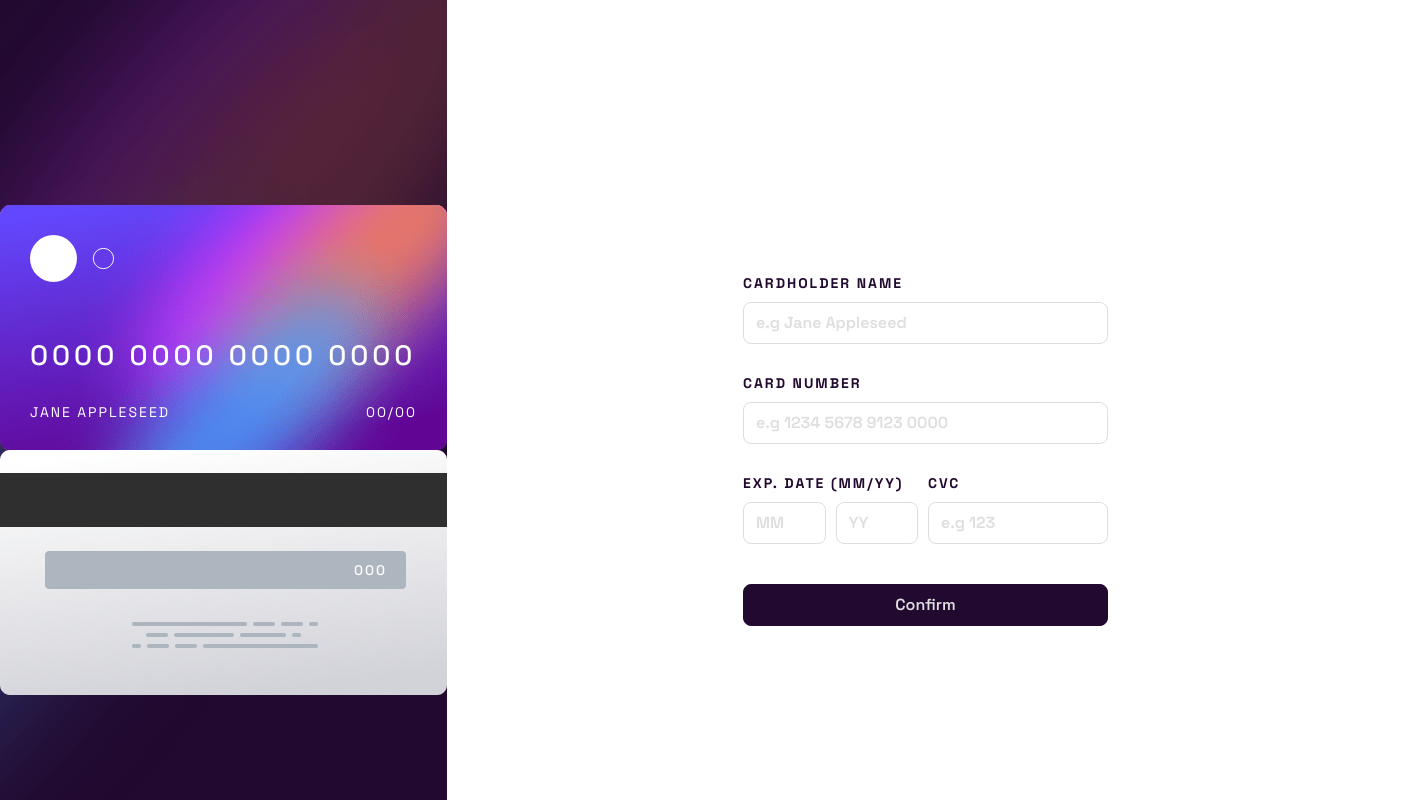
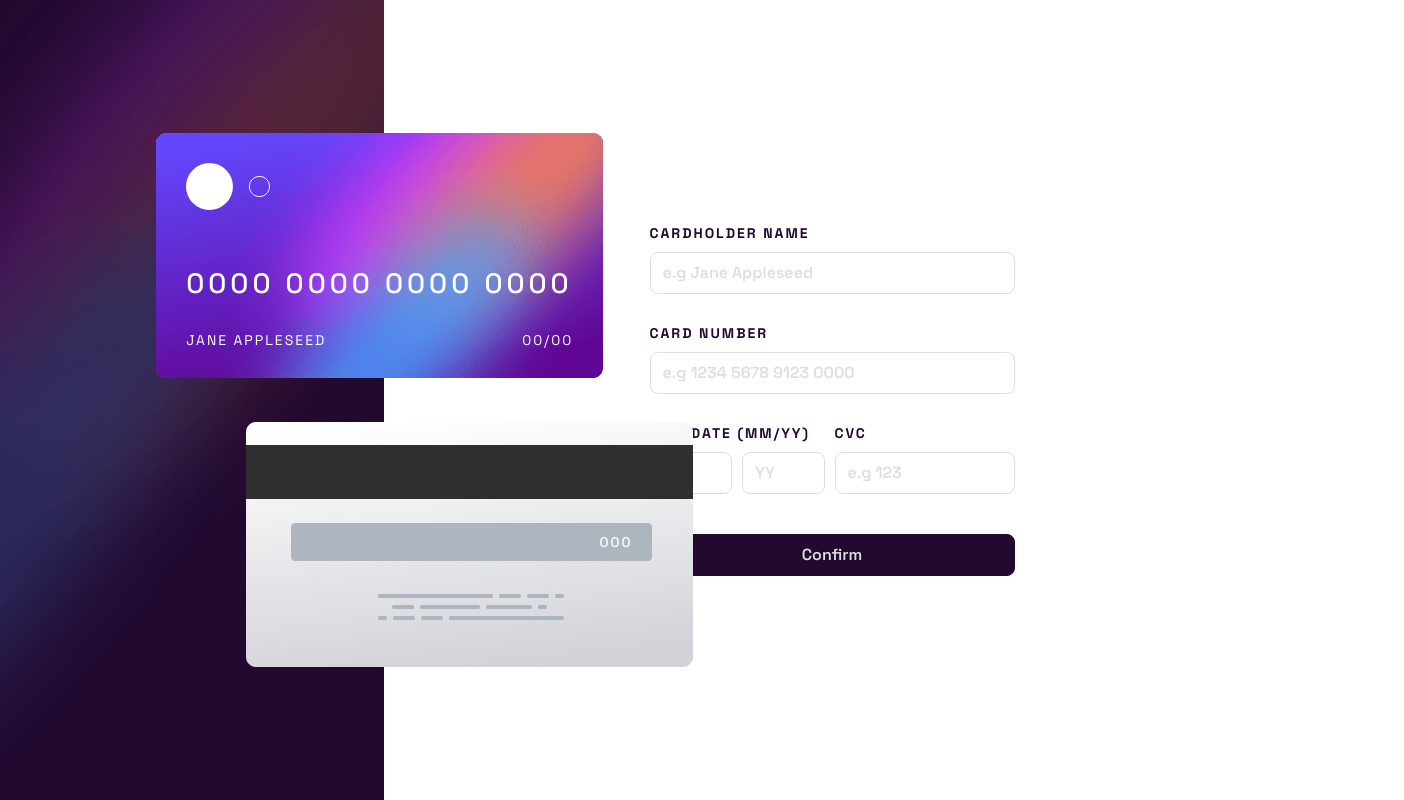
Before and after one commit to DobesDG/Interactive-Card, a React (Vite) app: page / in a window 1280 px wide. Shown: the top 800 px of the page, 1404 px wide, since content can reach past the window. Built offline with nearby package versions, Linux system fonts and the light colour scheme.

Commit message:
Adds z-index to cards

```diff
--- a/src/App.css
+++ b/src/App.css
@@ -20,14 +20,21 @@
     background-image: url('/images/bg-main-desktop.png');
     background-repeat: no-repeat;
     background-size: cover;
-    width: 483px;
-    height: 900px;
+    padding: 3%;
+    width: 30%;
+    height: 100vh;
     font-family: "Space Grotesk", sans-serif;
     font-weight: 500;
     color: hsl(0, 0%, 100%);
 }
 
+.card-conteiner{
+    position: relative;
+    z-index: 0;
+}
+
 .card-front{
+    position: relative;
     background-image: url('/images/bg-card-front.png');
     background-size: 100%;
     background-repeat: no-repeat;
@@ -35,6 +42,9 @@
     width: 447px;
     height: 245px;
     padding: 30px;
+    margin-bottom: 10%;
+    right: -42%;
+    z-index: 2;
 }
 
 .card-number{
@@ -54,6 +64,7 @@
 }
 
 .card-back{
+    position: relative;
     display: flex;
     flex-direction: row;
     justify-content: end;
@@ -66,6 +77,8 @@
     height: 245px;
     padding-right: 60px;
     padding-bottom: 5px;
+    right: -62%;
+    z-index: 2;
 }
 
 .card-cvc{
@@ -74,13 +87,20 @@
     font-weight: 500;
 }
 
+.form-section{
+    display: flex;
+    flex-direction: row;
+    justify-content: center;
+    align-items: center;
+    width: 70%;
+    height: 100vh;
+}
+
 .form-conteiner {
     display: flex;
     flex-direction: column;
     justify-content: center;
     align-items: center;
-    width: 957px;
-    height: 900px;
 }
 
 .form {
@@ -113,6 +133,10 @@ input {
     border-radius: 8px;
     border: 1px solid hsl(270, 3%, 87%);
     padding: 8px 12px;
+}
+
+input:hover{
+    cursor: pointer;
 }
 
 input::placeholder {
@@ -154,3 +178,7 @@ button {
     padding: 8px 12px;
     margin-top: 10px;
 }
+
+button:hover{
+    cursor: pointer;
+}
--- a/src/App.jsx
+++ b/src/App.jsx
@@ -34,7 +34,7 @@ const handleCardNumberChange = (e) => {
             </div>
           </section>
         </aside>
-        <section>
+        <section className='form-section'>
           <section className='form-conteiner'>
             <form action="" className='form'>
               <Input title={'CARDHOLDER NAME'} value={name} setValue={setName} maxLength={'16'} minLength={'16'} type={'text'} placeholder={'e.g Jane Appleseed'}/>
```
